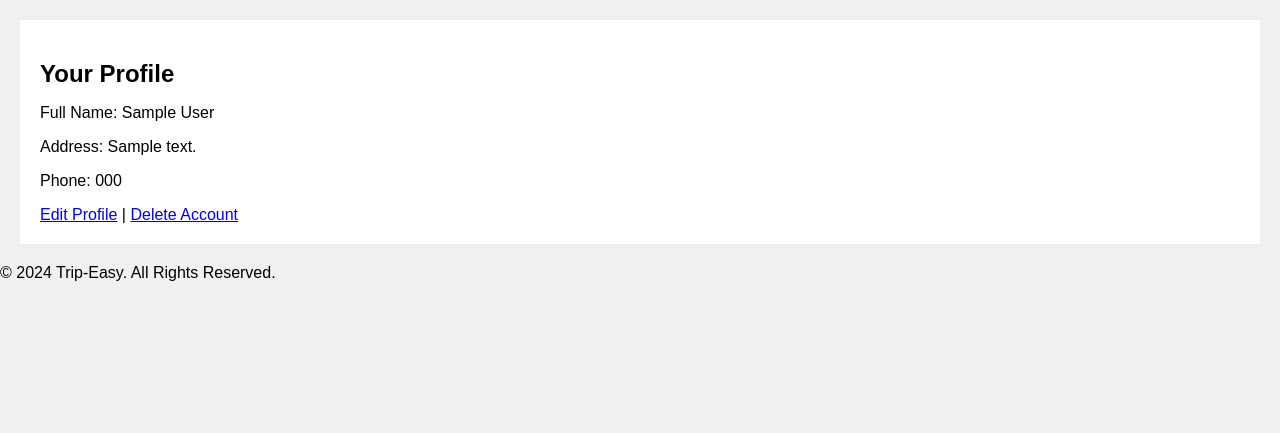
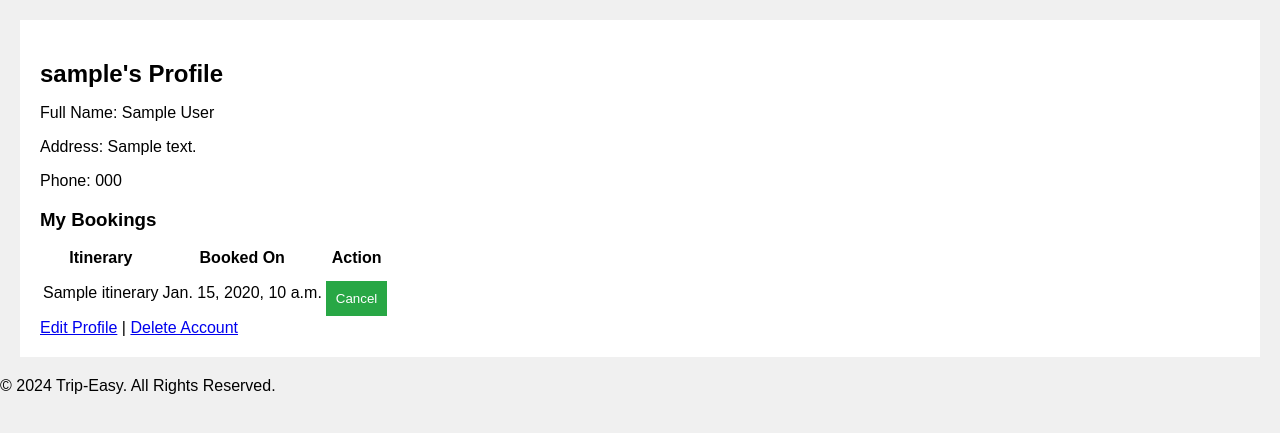
Before and after one commit to adamshaw90/Trip-easy, a Django app: page /profile/ in a window 1280 px wide. Shown: the part 38-471 px from the top of the page. Run offline with Django 4.2, Linux system fonts and the light colour scheme; a user stored in the database is signed in; tables that the repository leaves empty hold one stand-in row (values such as "Sample post").

Commit message:
Add an option to cancel a booking, add a a'cancel booking' element to views.py, add the message to profile.html, add the url path to urls.py

```diff
--- a/booking/templates/booking/profile.html
+++ b/booking/templates/booking/profile.html
@@ -1,9 +1,38 @@
 {% extends 'booking/base.html' %}
 {% block content %}
-<h2>Your Profile</h2>
-<p>Full Name: {{ user.profile.full_name }}</p>
-<p>Address: {{ user.profile.address }}</p>
-<p>Phone: {{ user.profile.phone_number }}</p>
+<h2>{{ user.username }}'s Profile</h2>
+<p>Full Name: {{ profile.full_name }}</p>
+<p>Address: {{ profile.address }}</p>
+<p>Phone: {{ profile.phone_number }}</p>
+
+<h3>My Bookings</h3>
+{% if user_bookings %}
+    <table>
+        <thead>
+            <tr>
+                <th>Itinerary</th>
+                <th>Booked On</th>
+                <th>Action</th>
+            </tr>
+        </thead>
+        <tbody>
+        {% for booking in user_bookings %}
+            <tr>
+                <td>{{ booking.itinerary.name }}</td>
+                <td>{{ booking.created_at }}</td>
+                <td>
+                    <form method="POST" action="{% url 'cancel_booking' booking.pk %}">
+                        {% csrf_token %}
+                        <button type="submit">Cancel</button>
+                    </form>
+                </td>
+            </tr>
+        {% endfor %}
+        </tbody>
+    </table>
+{% else %}
+    <p>You have no bookings at this time.</p>
+{% endif %}
 
 <a href="{% url 'profile_update' %}">Edit Profile</a> |
 <a href="{% url 'profile_delete' %}">Delete Account</a>
--- a/booking/urls.py
+++ b/booking/urls.py
@@ -16,5 +16,6 @@ urlpatterns = [
     path('itineraries/<int:pk>/update/', views.itinerary_update, name='itinerary_update'),
     path('itineraries/<int:pk>/delete/', views.itinerary_delete, name='itinerary_delete'),
     path('itineraries/<int:pk>/book/', views.book_itinerary, name='book_itinerary'),
+    path('booking/<int:pk>/cancel/', views.cancel_booking, name='cancel_booking'),
 
 ]
--- a/booking/views.py
+++ b/booking/views.py
@@ -43,7 +43,26 @@ def logout_view(request):
 
 @login_required
 def profile_view(request):
-    return render(request, 'booking/profile.html')
+    profile = request.user.profile
+    # Fetch all bookings for the logged-in user
+    user_bookings = Booking.objects.filter(user=request.user)
+    return render(request, 'booking/profile.html', {
+        'profile': profile,
+        'user_bookings': user_bookings
+    })
+
+@login_required
+def cancel_booking(request, pk):
+    booking = get_object_or_404(Booking, pk=pk, user=request.user)
+    if request.method == 'POST':
+        booking.delete()
+        messages.success(request, "Your booking has been canceled.")
+        return redirect('profile')
+    else:
+        # Optionally show a confirmation page if you prefer, but it's not required.
+        return redirect('profile')
+
+
 
 @login_required
 def profile_update(request):
```
